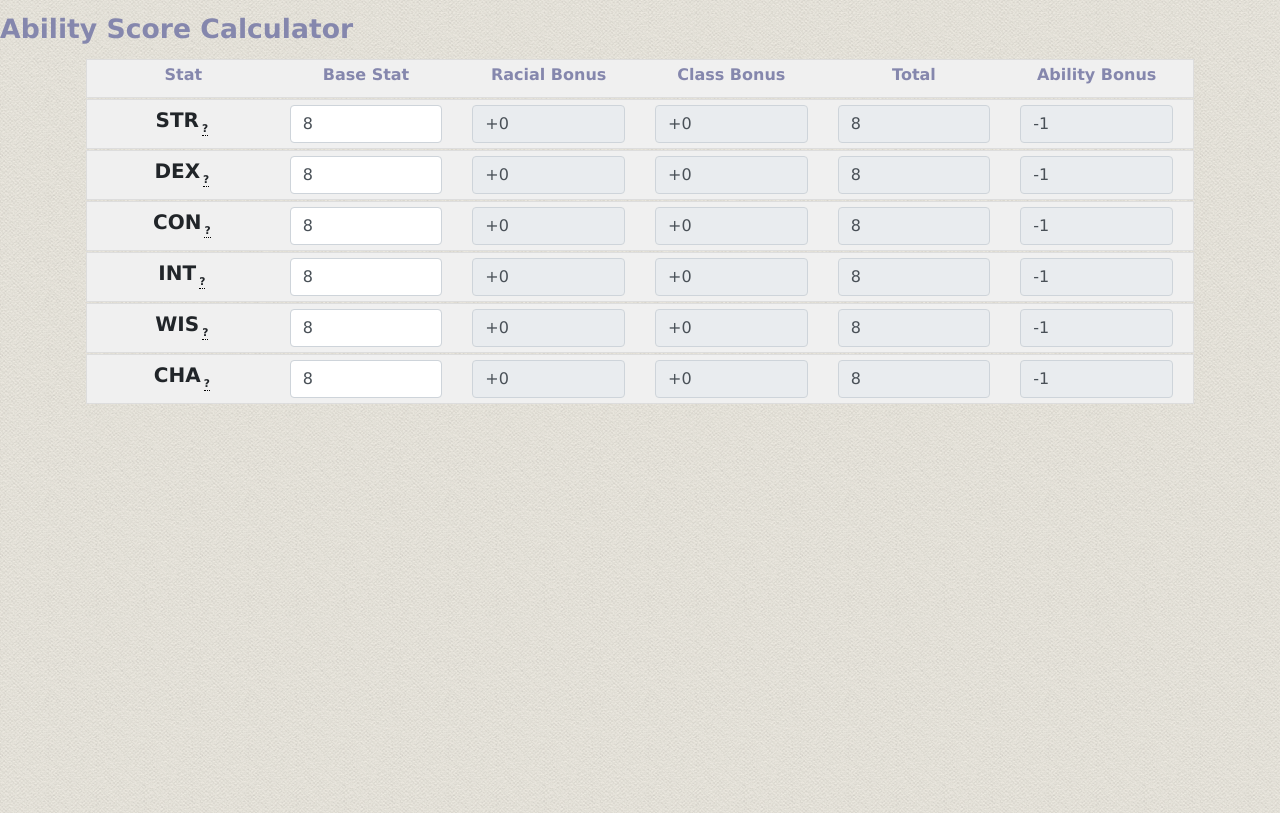
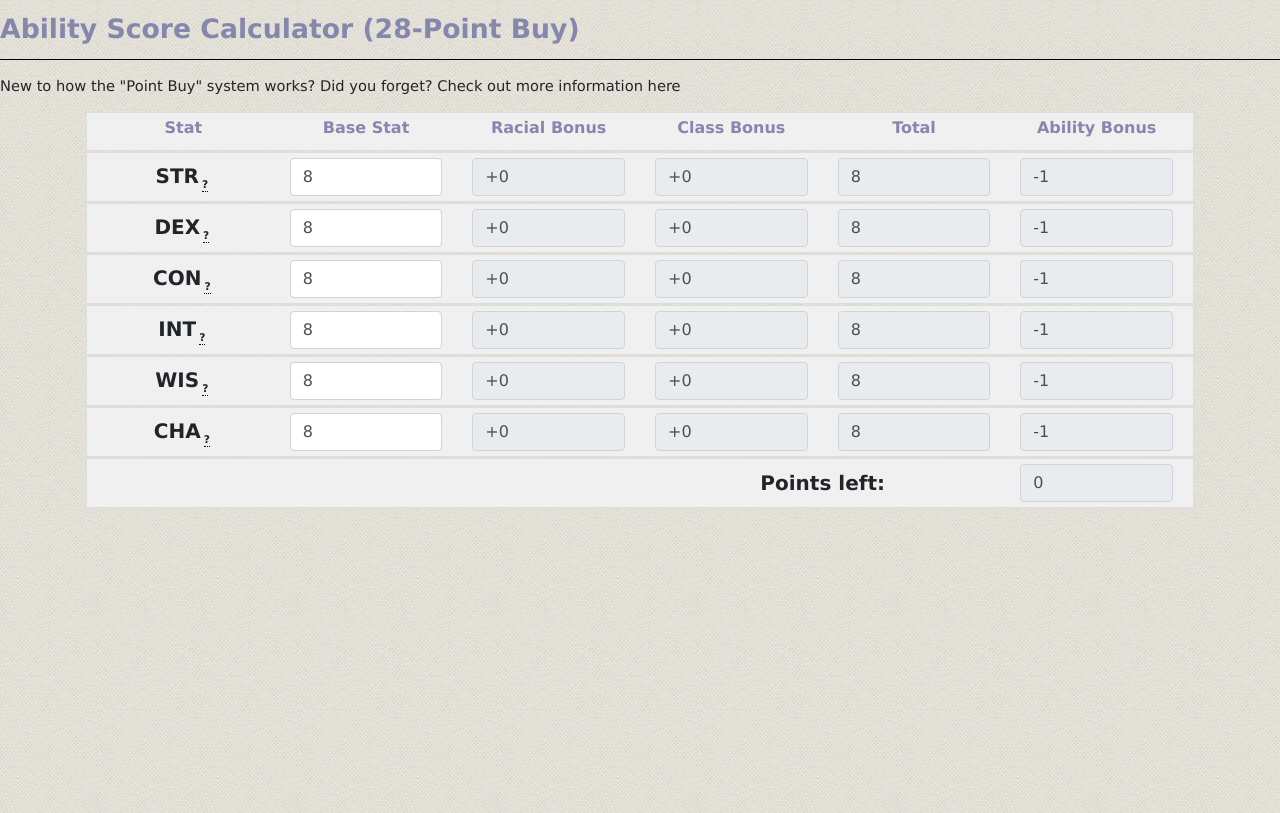
Before and after one commit to callmeish/13th-Age-Character-Builder, a plain HTML site: page modules/abilities.html in a window 1280 px wide. Drawn offline with nearby package versions, Linux system fonts and the light colour scheme; files that its build step writes are made by us from their sources; files whose address does not match are found by name.

Commit message:
Added javascript calculation functions to ability inputs

```diff
--- a/css/style.css
+++ b/css/style.css
@@ -246,6 +246,9 @@ table td.line {
 
 .centered-items {
   position: relative;
+  display: flex;
+
+  justify-content: center;
 
   align-items: center;
 }
@@ -253,3 +256,14 @@ table td.line {
 .horz-centered {
   text-align: center;
 }
+
+.horz-line {
+  margin: 10px 0px;
+
+  border-bottom: 1px solid black;
+}
+
+.subtitle {
+  font-size: 11pt;
+  margin: 15px 0px;
+}
--- a/modules/abilities.html
+++ b/modules/abilities.html
@@ -14,7 +14,11 @@
 <body>
   <!-- Main contents -->
   <div class="main">
-    <h1>Ability Score Calculator</h1>
+    <h1>Ability Score Calculator (28-Point Buy)</h1>
+
+    <div class="horz-line"></div>
+
+    <p class="subtitle">New to how the "Point Buy" system works? Did you forget? Check out more information here</p>
 
     <div class="container">
       <div class="ability centered-items row">
@@ -45,6 +49,7 @@
 
       <div class="ability row">
         <div class="centered-items horz-centered col-sm-2">
+          <div>
             STR<span class="hover-notice" data-toggle="tooltip" data-placement="right" data-html="true" title="
               <p>
                 Strength<br>
@@ -52,30 +57,32 @@
               </p>
             ">?</span>
           </div>
-
-        <div class="col-sm-2">
-          <input type="number" class="form-control" name="str-base" min="8" max="18" step="1" value="8">
         </div>
 
         <div class="col-sm-2">
-          <input type="text" class="form-control" name="str-race" value="+0" readonly="readonly">
+          <input type="number" class="form-control" name="str-base" min="8" max="18" step="1" value="8" onchange="update_stat('str')">
         </div>
 
         <div class="col-sm-2">
-          <input type="text" class="form-control" name="str-class" value="+0" readonly="readonly">
+          <input type="text" class="form-control" name="str-race" value="+0" disabled>
         </div>
 
         <div class="col-sm-2">
-          <input type="number" class="form-control" name="str-total" value="8" readonly="readonly">
+          <input type="text" class="form-control" name="str-class" value="+0" disabled>
         </div>
 
         <div class="col-sm-2">
-          <input type="text" class="form-control" name="str-bonus" value="-1" readonly="readonly">
+          <input type="number" class="form-control" name="str-total" value="8" disabled>
+        </div>
+
+        <div class="col-sm-2">
+          <input type="text" class="form-control" name="str-bonus" value="-1" disabled>
         </div>
       </div>
 
       <div class="ability row">
         <div class="centered-items horz-centered col-sm-2">
+          <div>
             DEX<span class="hover-notice" data-toggle="tooltip" data-placement="right" data-html="true" title="
               <p>
                 Dexterity<br>
@@ -83,30 +90,32 @@
               </p>
             ">?</span>
           </div>
-
-        <div class="col-sm-2">
-          <input type="number" class="form-control" name="dex-base" min="8" max="18" step="1" value="8">
         </div>
 
         <div class="col-sm-2">
-          <input type="text" class="form-control" name="dex-race" value="+0" readonly="readonly">
+          <input type="number" class="form-control" style="position: relative" name="dex-base" min="8" max="18" step="1" value="8" onchange="update_stat('dex')">
         </div>
 
         <div class="col-sm-2">
-          <input type="text" class="form-control" name="dex-class" value="+0" readonly="readonly">
+          <input type="text" class="form-control" name="dex-race" value="+0" disabled>
         </div>
 
         <div class="col-sm-2">
-          <input type="number" class="form-control" name="dex-total" value="8" readonly="readonly">
+          <input type="text" class="form-control" name="dex-class" value="+0" disabled>
         </div>
 
         <div class="col-sm-2">
-          <input type="text" class="form-control" name="dex-bonus" value="-1" readonly="readonly">
+          <input type="number" class="form-control" name="dex-total" value="8" disabled>
+        </div>
+
+        <div class="col-sm-2">
+          <input type="text" class="form-control" name="dex-bonus" value="-1" disabled>
         </div>
       </div>
 
       <div class="ability row">
         <div class="centered-items horz-centered col-sm-2">
+          <div>
             CON<span class="hover-notice" data-toggle="tooltip" data-placement="right" data-html="true" title="
               <p>
                 Constitution<br>
@@ -114,30 +123,32 @@
               </p>
             ">?</span>
           </div>
-
-        <div class="col-sm-2">
-          <input type="number" class="form-control" name="con-base" min="8" max="18" step="1" value="8">
         </div>
 
         <div class="col-sm-2">
-          <input type="text" class="form-control" name="con-race" value="+0" readonly="readonly">
+          <input type="number" class="form-control" name="con-base" min="8" max="18" step="1" value="8" onchange="update_stat('con')">
         </div>
 
         <div class="col-sm-2">
-          <input type="text" class="form-control" name="con-class" value="+0" readonly="readonly">
+          <input type="text" class="form-control" name="con-race" value="+0" disabled>
         </div>
 
         <div class="col-sm-2">
-          <input type="number" class="form-control" name="con-total" value="8" readonly="readonly">
+          <input type="text" class="form-control" name="con-class" value="+0" disabled>
         </div>
 
         <div class="col-sm-2">
-          <input type="text" class="form-control" name="con-bonus" value="-1" readonly="readonly">
+          <input type="number" class="form-control" name="con-total" value="8" disabled>
+        </div>
+
+        <div class="col-sm-2">
+          <input type="text" class="form-control" name="con-bonus" value="-1" disabled>
         </div>
       </div>
 
       <div class="ability row">
         <div class="centered-items horz-centered col-sm-2">
+          <div>
             INT<span class="hover-notice" data-toggle="tooltip" data-placement="right" data-html="true" title="
               <p>
                 Intelligence<br>
@@ -145,30 +156,32 @@
               </p>
             ">?</span>
           </div>
-
-        <div class="col-sm-2">
-          <input type="number" class="form-control" name="int-base" min="8" max="18" step="1" value="8">
         </div>
 
         <div class="col-sm-2">
-          <input type="text" class="form-control" name="int-race" value="+0" readonly="readonly">
+          <input type="number" class="form-control" name="int-base" min="8" max="18" step="1" value="8" onchange="update_stat('int')">
         </div>
 
         <div class="col-sm-2">
-          <input type="text" class="form-control" name="int-class" value="+0" readonly="readonly">
+          <input type="text" class="form-control" name="int-race" value="+0" disabled>
         </div>
 
         <div class="col-sm-2">
-          <input type="number" class="form-control" name="int-total" value="8" readonly="readonly">
+          <input type="text" class="form-control" name="int-class" value="+0" disabled>
         </div>
 
         <div class="col-sm-2">
-          <input type="text" class="form-control" name="int-bonus" value="-1" readonly="readonly">
+          <input type="number" class="form-control" name="int-total" value="8" disabled>
+        </div>
+
+        <div class="col-sm-2">
+          <input type="text" class="form-control" name="int-bonus" value="-1" disabled>
         </div>
       </div>
 
       <div class="ability row">
         <div class="centered-items horz-centered col-sm-2">
+          <div>
             WIS<span class="hover-notice" data-toggle="tooltip" data-placement="right" data-html="true" title="
               <p>
                 Wisdom<br>
@@ -176,30 +189,32 @@
               </p>
             ">?</span>
           </div>
-
-        <div class="col-sm-2">
-          <input type="number" class="form-control" name="wis-base" min="8" max="18" step="1" value="8">
         </div>
 
         <div class="col-sm-2">
-          <input type="text" class="form-control" name="wis-race" value="+0" readonly="readonly">
+          <input type="number" class="form-control" name="wis-base" min="8" max="18" step="1" value="8" onchange="update_stat('wis')">
         </div>
 
         <div class="col-sm-2">
-          <input type="text" class="form-control" name="wis-class" value="+0" readonly="readonly">
+          <input type="text" class="form-control" name="wis-race" value="+0" disabled>
         </div>
 
         <div class="col-sm-2">
-          <input type="number" class="form-control" name="wis-total" value="8" readonly="readonly">
+          <input type="text" class="form-control" name="wis-class" value="+0" disabled>
         </div>
 
         <div class="col-sm-2">
-          <input type="text" class="form-control" name="wis-bonus" value="-1" readonly="readonly">
+          <input type="number" class="form-control" name="wis-total" value="8" disabled>
+        </div>
+
+        <div class="col-sm-2">
+          <input type="text" class="form-control" name="wis-bonus" value="-1" disabled>
         </div>
       </div>
 
       <div class="ability row">
         <div class="centered-items horz-centered col-sm-2">
+          <div>
             CHA<span class="hover-notice" data-toggle="tooltip" data-placement="right" data-html="true" title="
               <p>
                 Charisma<br>
@@ -207,25 +222,36 @@
               </p>
             ">?</span>
           </div>
-
-        <div class="col-sm-2">
-          <input type="number" class="form-control" name="cha-base" min="8" max="18" step="1" value="8">
         </div>
 
         <div class="col-sm-2">
-          <input type="text" class="form-control" name="cha-race" value="+0" readonly="readonly">
+          <input type="number" class="form-control" name="cha-base" min="8" max="18" step="1" value="8" onchange="update_stat('cha')">
         </div>
 
         <div class="col-sm-2">
-          <input type="text" class="form-control" name="cha-class" value="+0" readonly="readonly">
+          <input type="text" class="form-control" name="cha-race" value="+0" disabled>
         </div>
 
         <div class="col-sm-2">
-          <input type="number" class="form-control" name="cha-total" value="8" readonly="readonly">
+          <input type="text" class="form-control" name="cha-class" value="+0" disabled>
         </div>
 
         <div class="col-sm-2">
-          <input type="text" class="form-control" name="cha-bonus" value="-1" readonly="readonly">
+          <input type="number" class="form-control" name="cha-total" value="8" disabled>
+        </div>
+
+        <div class="col-sm-2">
+          <input type="text" class="form-control" name="cha-bonus" value="-1" disabled>
+        </div>
+      </div>
+
+      <div class="ability row">
+        <div class="col-sm-6"></div>
+        <div class="centered-items horz-centered col-sm-4">
+          Points left:
+        </div>
+        <div class="col-sm-2">
+          <input type="text" class="form-control" name="points" value="0" disabled>
         </div>
       </div>
     </div>
```
Also changed, not shown: js/abilities.js (+164 -1 lines). Lines whose indentation alone changed are shown as unchanged.
